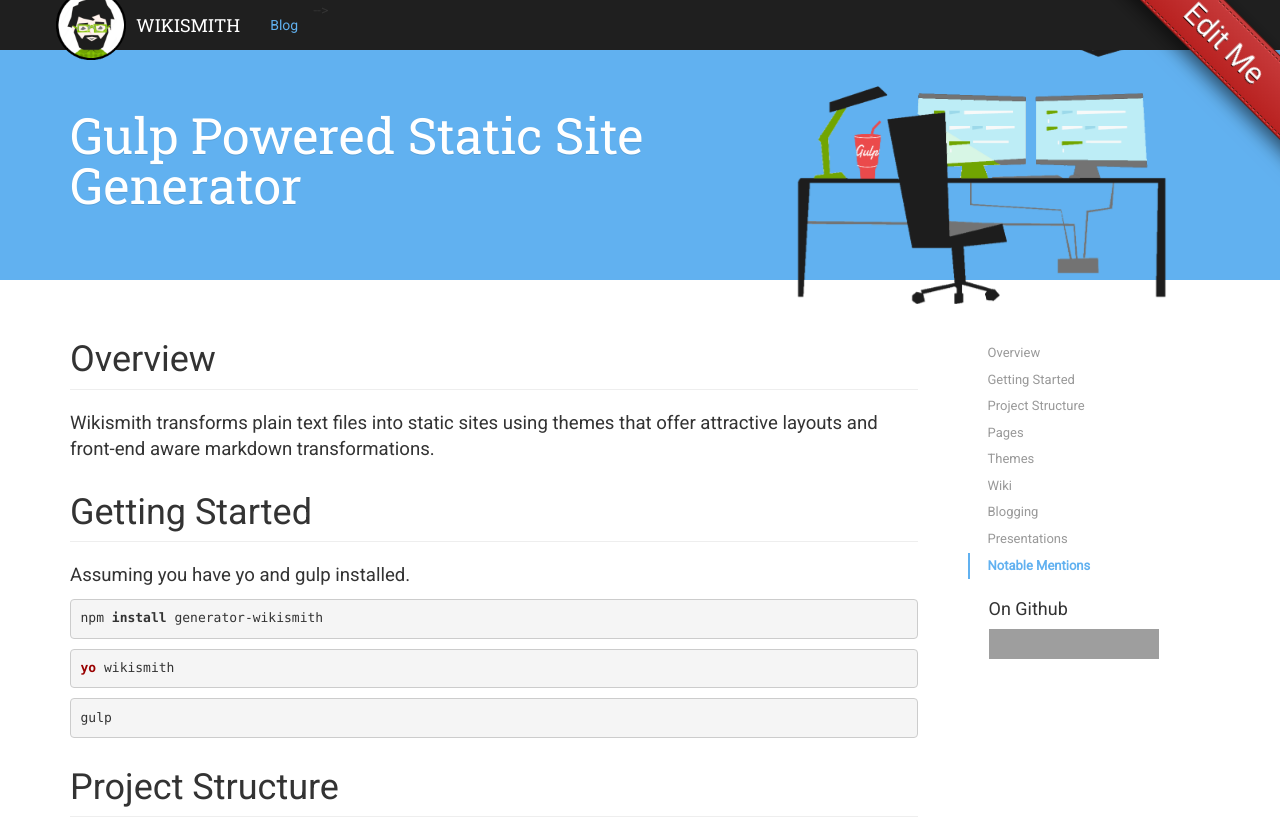
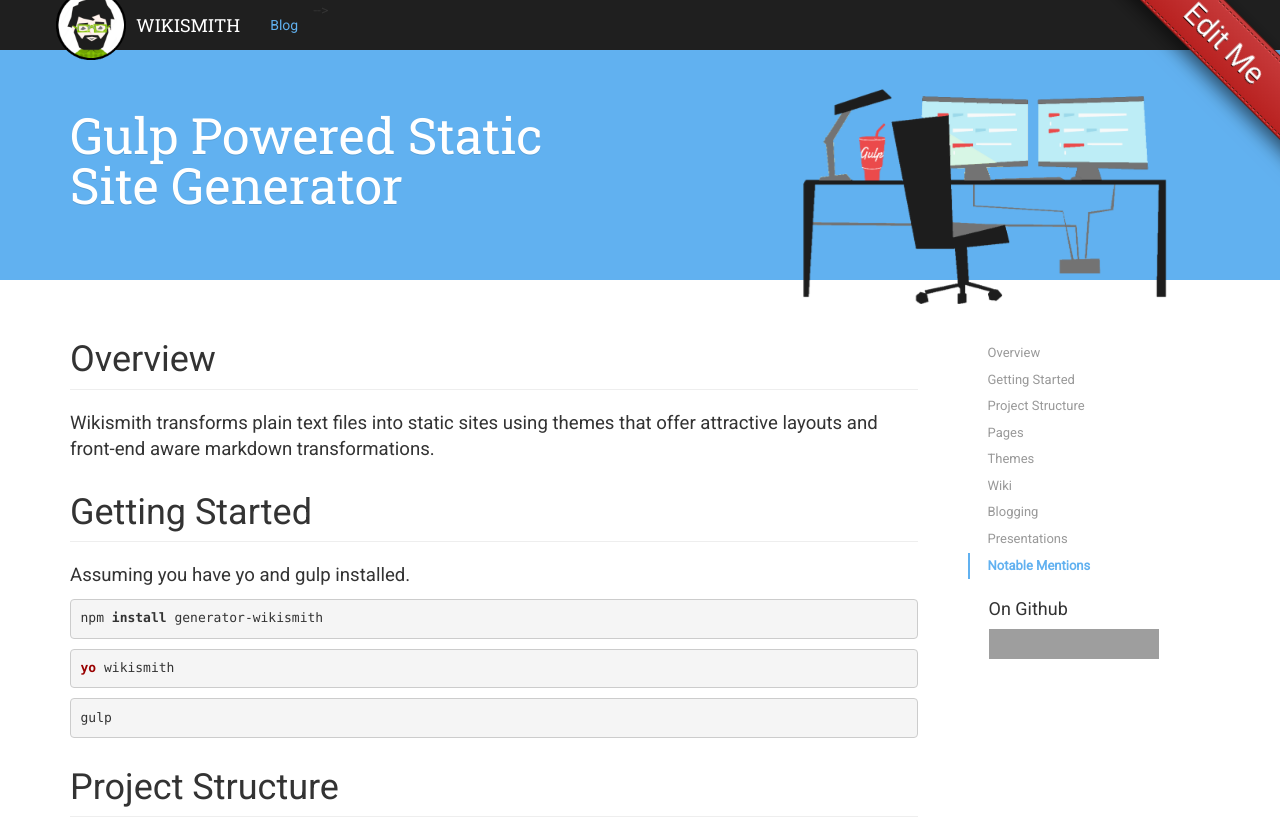
Before and after one commit to wikismith/wikismith.github.io, a plain HTML site: page index.html in a window 1280 px wide. Shown: the top 820 px of the page. Drawn offline with Linux system fonts and the light colour scheme; files that its build step writes are made by us from their sources; grey boxes are pictures that could not be loaded; a script that the page names is missing.

Commit message:
no clock

```diff
--- a/index.html
+++ b/index.html
@@ -95,7 +95,7 @@
                     <h1 class="home animated bounceInUp">Gulp Powered Static Site Generator</h1>
 
 
-                <img src="/wsmith/img/wikismith_desk.png">
+                <img src="/wsmith/img/gulp_desk.png">
 
             </div>
         </div>
--- a/wsmith/css/wsmith.css
+++ b/wsmith/css/wsmith.css
@@ -67,7 +67,7 @@ h1 h2 h3 h4 h5 h6 h7 h8 {
         bottom: -3.5em;
         margin: 0px;
         padding: 0px;
-        height: 12em;
+        height: 9em;
         display: block;
         right: -1em;
     }
@@ -101,7 +101,7 @@ h1 h2 h3 h4 h5 h6 h7 h8 {
         bottom: -3.5em;
         margin: 0px;
         padding: 0px;
-        height: 15em;
+        height: 10em;
         display: block;
         right: 1em;
     }
@@ -120,11 +120,11 @@ h1 h2 h3 h4 h5 h6 h7 h8 {
     }
 
     .bs-docs-header p.home {
-        margin-right: 500px;
+        margin-right: 600px;
     }
 
     .bs-docs-header h1.home {
-        margin-right: 500px;
+        margin-right: 600px;
     }
 
 }
```
Also changed, not shown: about/index.html (+1 -1 lines), formatters/index.html (+1 -1 lines), wsmith/img/gulp_desk.png (added).
